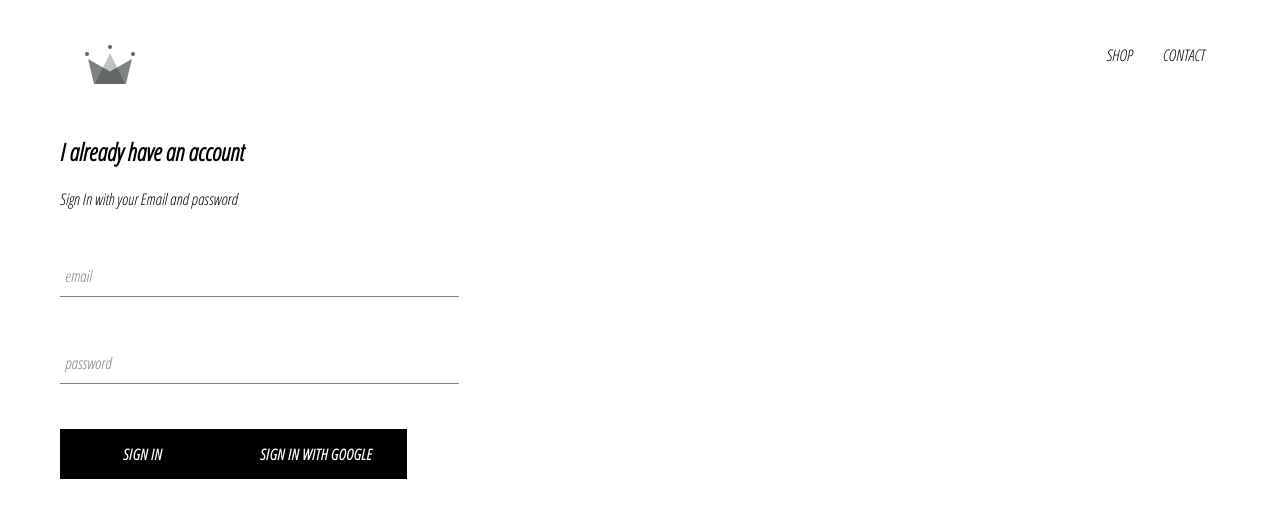
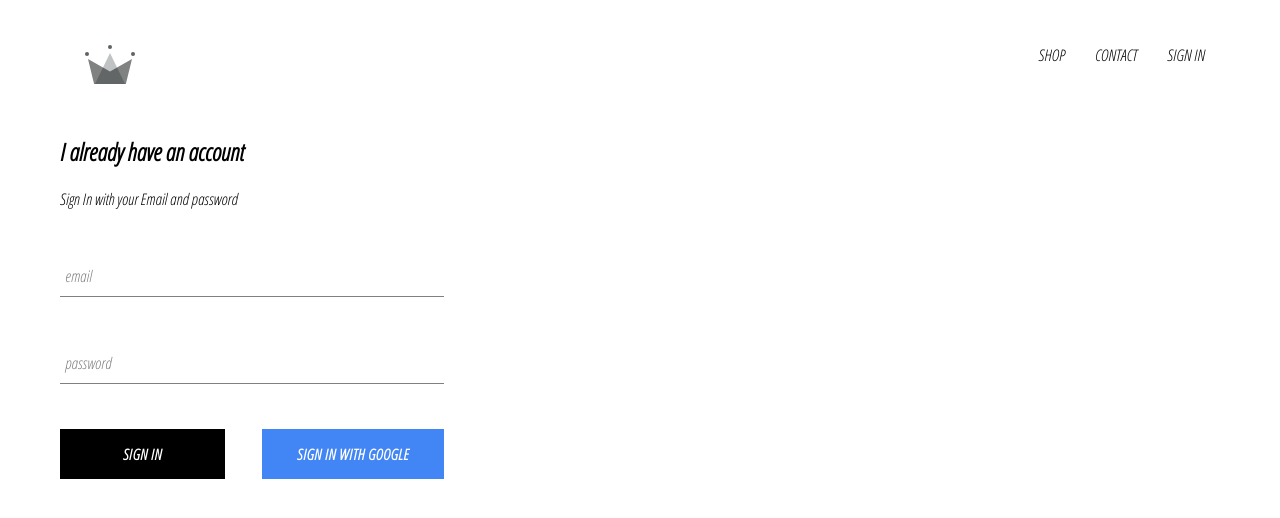
Before and after one commit to jlee8020/clothing-store, a React (Create React App) app: page /signin in a window 1280 px wide. Shown: the top 518 px of the page. Built offline with nearby package versions, Linux system fonts and the light colour scheme; no server answers.

Commit message:
intgrated firebare sign in to google and styling

```diff
--- a/src/App.css
+++ b/src/App.css
@@ -7,3 +7,7 @@
     text-decoration: none;
     color: black;
 }
+
+*{
+    box-sizing: border-box;
+}
--- a/src/App.js
+++ b/src/App.js
@@ -1,4 +1,4 @@
-import React from 'react';
+import React, {Component} from 'react';
 import {Switch, Route} from 'react-router-dom';
 import './App.css';
 
@@ -6,11 +6,37 @@
 import ShopPage from './pages/shop/shop.component';
 import Header from './component/header/header.component';
 import SignInAndSignUpPage from './pages/sign-in-sign-up/sign-in-sign-up.component'
+import {auth} from './firebase/firebase.utils'
 
-function App() {
+class App extends Component {
+  constructor() {
+    super();
+    this.state = {
+      currentUser: null
+    }
+  }
+
+  unsubscribeFromAuth = null;
+
+  componentDidMount(){
+    this.unsubscribeFromAuth =
+        auth.onAuthStateChanged(user => {
+          this.setState({currentUser: user});
+          console.log(user);
+      }
+   )
+  }
+
+  componentWillUnmount(){
+    this.unsubscribeFromAuth();
+  }
+
+
+
+  render() {
     return (
     <div>
-    <Header />
+      <Header currentUser={this.state.currentUser} />
       <Switch>
           <Route exact path='/' component={HomePage} />
           <Route path='/shop' component={ShopPage} />
@@ -20,4 +46,5 @@
     </div>
     );
   }
+}
 export default App;
--- a/src/component/custom-button/custom-button.component.jsx
+++ b/src/component/custom-button/custom-button.component.jsx
@@ -1,10 +1,10 @@
 import React from 'react';
 import './custom-button.styles.scss';
 
-const CustomButton = ({children, ...otherProps}) => (
-
-<button className='custom-button'
-        {...otherProps}>
+const CustomButton = ({children, isGoogleSignIn, ...otherProps}) => (
+<button className={`${isGoogleSignIn ? 'google-sign-in' : ''} custom-button`}
+        {...otherProps}
+        >
         {children}
 </button>
 
--- a/src/component/custom-button/custom-button.styles.scss
+++ b/src/component/custom-button/custom-button.styles.scss
@@ -19,4 +19,13 @@
       color: black;
       border: 1px solid black;
     }
+    &.google-sign-in{
+      background-color: #4285f4;
+      color: white;
+
+      &:hover {
+        box-decoration-break: #357ae8;
+        border: none;
+      }
+    }
   }
--- a/src/component/header/header.component.jsx
+++ b/src/component/header/header.component.jsx
@@ -1,10 +1,11 @@
 import React from 'react';
+import './header.styles.scss';
+
 import {Link} from 'react-router-dom'
 import {ReactComponent as Logo} from '../../assets/original.svg'
+import {auth} from '../../firebase/firebase.utils'
 
-import './header.styles.scss';
-
-const Header = () => (
+const Header = ({currentUser}) => (
     <div className='header'>
         <Link className='logo-container' to='/'>
             <Logo className='logo' />
@@ -16,8 +17,20 @@
         <Link className='option' to='/shop'>
             CONTACT
         </Link>
+        {
+            currentUser ? (
+            <div className='option' onClick={() =>
+                 auth.signOut()}>
+            SIGN OUT
+            </div>
+            ) : (
+            <Link className='option' to='/signin'>
+            SIGN IN
+            </Link>
+            )}
         </div>
     </div>
+
 )
 
 
--- a/src/component/header/header.styles.scss
+++ b/src/component/header/header.styles.scss
@@ -18,8 +18,10 @@
       align-items: center;
       justify-content: flex-end;
 
+
       .option {
         padding: 10px 15px;
+        cursor: pointer;
       }
     }
   }
--- a/src/component/sign-in/sign-in.component.jsx
+++ b/src/component/sign-in/sign-in.component.jsx
@@ -30,25 +30,30 @@
             <span>Sign In with your Email and password</span>
 
             <form onSubmit={this.handleSubmit}>
-                <FormInput name='email' type='email'
+                <FormInput
+                       name='email'
+                       type='email'
                        value={this.state.email}
                        handleChange={this.handleChange}
                        label='email'
                        required
                 />
-                <FormInput name='password' type='password'
+                <FormInput
+                       name='password'
+                       type='password'
                        value={this.state.password}
+                       handleChange={this.handleChange}
                        label='password'
                        required
                 />
+                <div className='buttons'>
                 <CustomButton type='submit'>
                     Sign In
                 </CustomButton>
-
-                <CustomButton onClick={signInWithGoogle}>
-                 {''} Sign In with Google {''}
-
+                <CustomButton onClick={signInWithGoogle} isGoogleSignIn>
+                    Sign In with Google
                 </CustomButton>
+                </div>
             </form>
         </div>
     )
--- a/src/component/sign-in/sign-in.styles.scss
+++ b/src/component/sign-in/sign-in.styles.scss
@@ -3,4 +3,13 @@
     display: flex;
     flex-direction: column;
     margin: 10px 0;
+
+    .title{
+        margin: 10px 0;
+    }
+
+    .buttons{
+        display: flex;
+        justify-content: space-between;
+    }
 }
```
Lines whose indentation alone changed are shown as unchanged.
